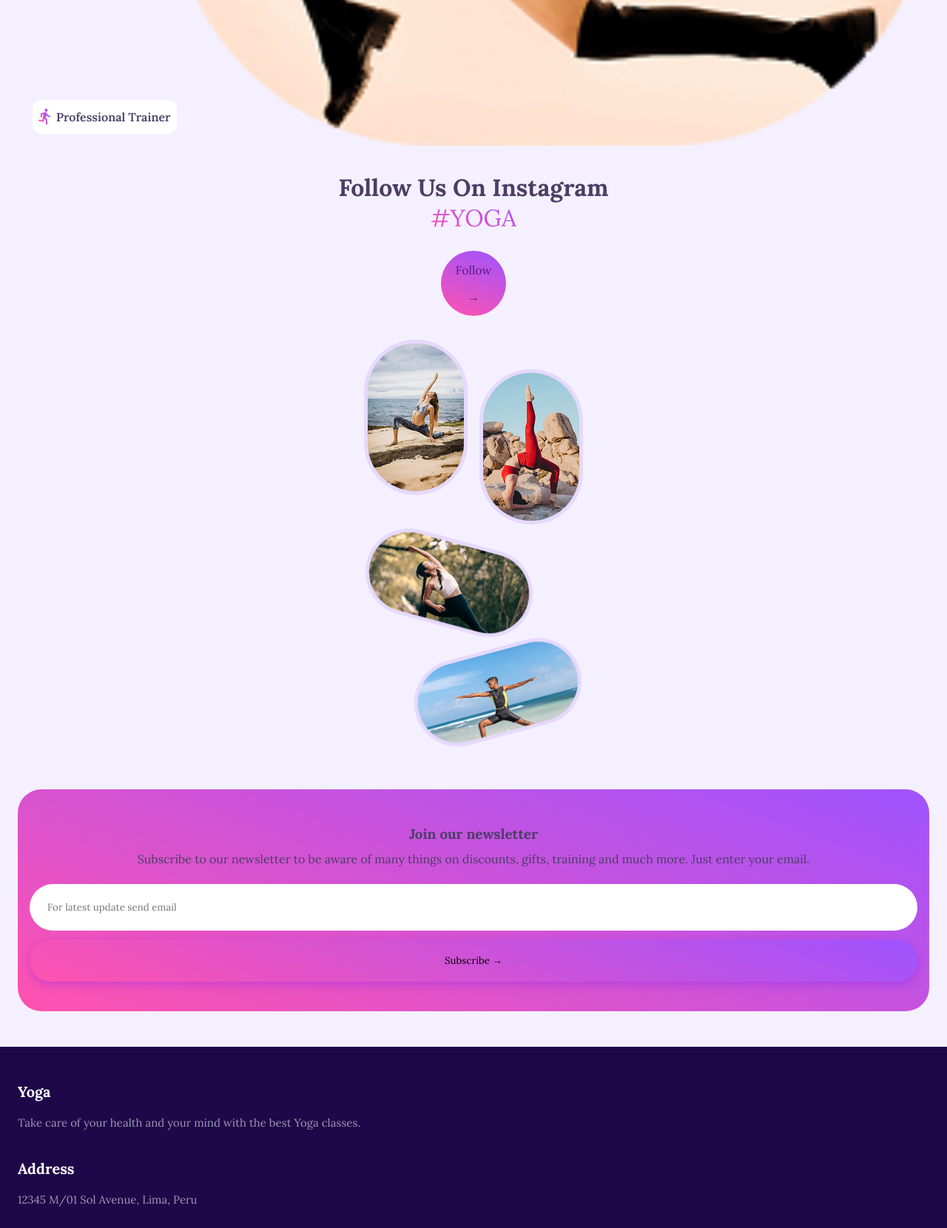
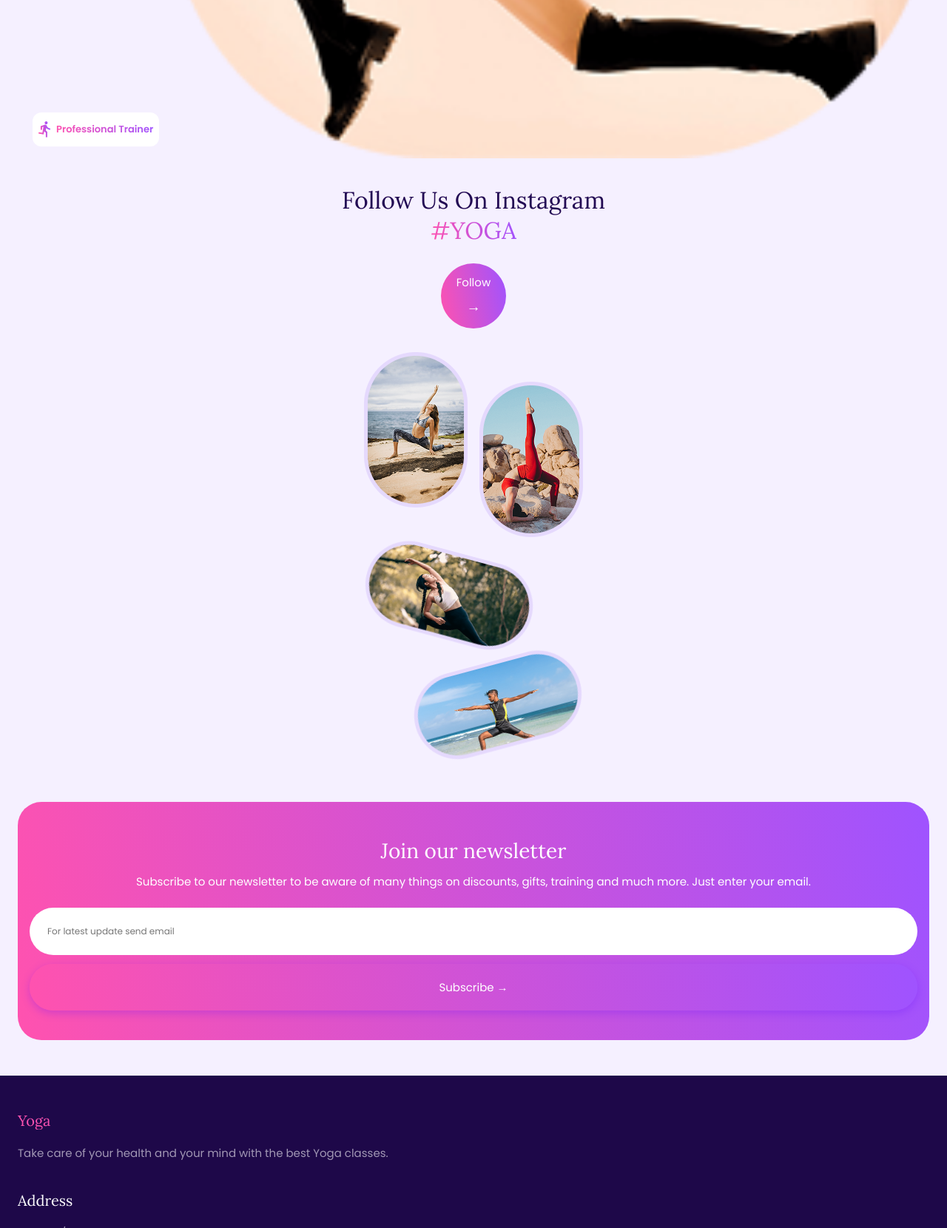
Before and after one commit to josegabrielzevallos/responsive-yoga-website, a plain HTML site: page index.html in a window 1280 px wide. Shown: the part 1140-2800 px from the top of the page at 74% size. Drawn offline with Linux system fonts and the light colour scheme.

Commit message:
Update CSS with the right font family, size, weight and color for every text

```diff
--- a/index.html
+++ b/index.html
@@ -78,19 +78,19 @@
 			<div class="get-started__text">
 				<h2>Anytime, Any Place, Any Workout</h2>
 				<p>Take your routine at any time of your day, with the new videos and with the teachers who will guide you.</p>
-				<a class="get-started__button" href="#">Get Started Free &rarr;</a>
+				<a class="get-started__button" href="#">Get Started Free <span>&rarr;</span></a>
 			</div>
 			<div class="get-started__image-container">
 				<img src="./images/routine-yoga.png" alt="Stretching" class="get-started__image">
 
 				<div class="get-started__tag tag--video">
 					<img src="./images/ri_play-circle-fill.svg" class="tag__icon">
-					High Quality Video
+					<p>High Quality Video</p>
 				</div>
 
 				<div class="get-started__tag tag--trainer">
 					<img src="./images/ri_run-fill.svg" class="tag__icon">
-					Professional Trainer
+					<p>Professional Trainer</p>
 				</div>
 			</div>
 		</section>
@@ -165,7 +165,7 @@
 			<img src="./images/ri_youtube-line.png" alt="Youtube Icon">
 		</div>
 
-		<p class="footer__copyright">&copy; Copyright Bedimcode. All rights reserved</p>
+		<p id="footer__copyright">&copy; Copyright Bedimcode. All rights reserved</p>
 	</footer>
 </body>
 </html>
--- a/styles.css
+++ b/styles.css
@@ -1,5 +1,5 @@
 :root {
-	--gradient-color: linear-gradient(-340deg, #FF52AF 0%, #9F53FF 100%);
+	--gradient-color: linear-gradient(-281deg, #FF52AF 0%, #9F53FF 100%);
 	--first-color-light: #E5D9FD;
 	--first-color-dark: #1E0849;
 	--title-color: #220953;
@@ -13,6 +13,10 @@
 	--dark-body-color:#14092A;
 	--dark-container-color:#372A51;
 
+}
+
+html {
+	font-size: 16px;
 }
 
 *{
@@ -172,12 +176,31 @@ main {
 	gap: 16px;
 }
 
+.get-started__text h2 {
+	font-size: 2rem;
+	color: var(--title-color);
+	font-weight: 400;
+}
+
+.get-started__text p {
+	font-family: "Poppins", sans-serif;
+	font-size: 0.938rem;
+	color: var(--text-color);
+
+}
+
 .get-started__button {
 	background: var(--gradient-color);
-	color: var(--white-color);
 	padding: 16px 28px;
 	border-radius: 64px;
 	margin-top: 8px;
+	font-family: "Poppins", sans-serif;
+	font-size: 0.938rem;
+	color: var(--white-color);
+}
+
+.get-started__button span {
+	font-size: larger;
 }
 
 .get-started__image-container {
@@ -198,6 +221,14 @@ main {
 	padding: 12px 8px;
 	border-radius: 12px;
 	font-weight: 600;
+}
+
+.get-started__tag p {
+	font-family: "Poppins", sans-serif;
+	font-size: 0.813rem;
+	background: var(--gradient-color);
+	-webkit-background-clip: text;
+	-webkit-text-fill-color: transparent;
 }
 
 .tag--video {
@@ -222,13 +253,15 @@ main {
 .follow__title {
 	font-size: 32px;
 	text-align: center;
+	font-size: 2rem;
+	color: var(--title-color);
+	font-weight: 400;
 }
 
 .follow__title--gradient {
 	background: var(--gradient-color);
 	-webkit-background-clip: text;
 	-webkit-text-fill-color: transparent;
-	font-weight: 400;
 	margin-bottom: 24px;
 }
 
@@ -238,10 +271,21 @@ main {
 	align-items: center;
 	background: var(--gradient-color);
 	border-radius: 50%;
+	padding: 8px 0;
 	width: 88px;
 	height: 88px;
 	justify-content: space-evenly;
 	margin-bottom: 32px;
+}
+
+.follow__button p {
+	font-family: "Poppins", sans-serif;
+	font-size: 0.938rem;
+	color: var(--white-color);
+}
+
+.follow__button p:nth-child(2) {
+	font-size: larger;
 }
 
 /* Styles for the images */
@@ -282,7 +326,6 @@ main {
 	align-self: flex-end;
 }
 
-/* Prevent flex items (images) from stretching and keep their natural size */
 .follow__images-container-2 img {
 	width: auto;
 	max-width: 100%;
@@ -310,6 +353,18 @@ main {
 	gap: 12px;
 }
 
+.newsletter__text h3 {
+	font-size: 1.75rem;
+	color: var(--white-color);
+	font-weight: 400;
+}
+
+.newsletter__text p {
+	font-family: "Poppins", sans-serif;
+	font-size: 0.938rem;
+	color: var(--white-color);
+}
+
 .newsletter__form {
 	display: flex;
 	flex-direction: column;
@@ -322,6 +377,9 @@ main {
 	border-radius: 48px;
 	padding: 23px 0 23px 24px;
 	border: none;
+	font-family: "Poppins", sans-serif;
+	font-size: 0.75rem;
+	color: var(--text-color-light);
 }
 
 .newsletter__form button {
@@ -333,7 +391,9 @@ main {
 	background: var(--gradient-color);
 	cursor: pointer;
 	box-shadow: 0px 4px 12px 0px rgba(91, 10, 255, 0.25);
-
+	font-family: "Poppins", sans-serif;
+	font-size: 0.938rem;
+	color: var(--white-color);
 }
 /* ----- FOOTER STYLES ----- */
 
@@ -341,19 +401,20 @@ main {
 	background-color: #1E0849;
 	display: flex;
 	flex-direction: column;
-	font-family: "Poppins", sans-serif;
-	color: #A197B4;
 	padding: 48px 24px 32px 24px;
 }
 
 .footer h2 {
 	font-family: "Lora", serif;
-	color: #FFFFFF;
-	font-size: 20px;
+	font-size: 1.25rem;
+	font-weight: 400;
+	color: var(--white-color);
 }
 
 .footer p {
-	font-size: 15px;
+	font-family: "Poppins", sans-serif;
+	font-size: 0.938rem;
+	color: var(--text-color-light);
 }
 
 .footer__info {
@@ -374,7 +435,9 @@ main {
 }
 
 .footer__description h2 {
-	color: #FFFFFF;
+	background: var(--gradient-color);
+	-webkit-background-clip: text;
+	-webkit-text-fill-color: transparent;
 }
 
 .footer__address {
@@ -409,6 +472,7 @@ main {
 	gap: 20px;
 }
 
-.footer__copyright {
+#footer__copyright {
+	font-size: 0.75rem;
 	text-align: center;
 }
```
